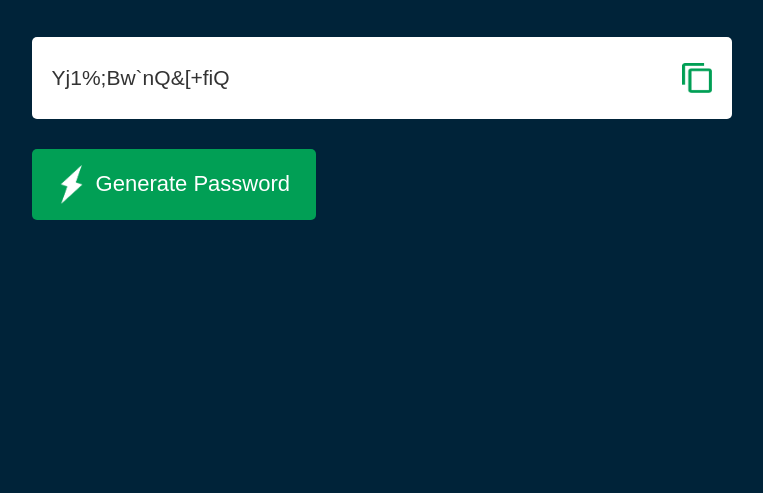
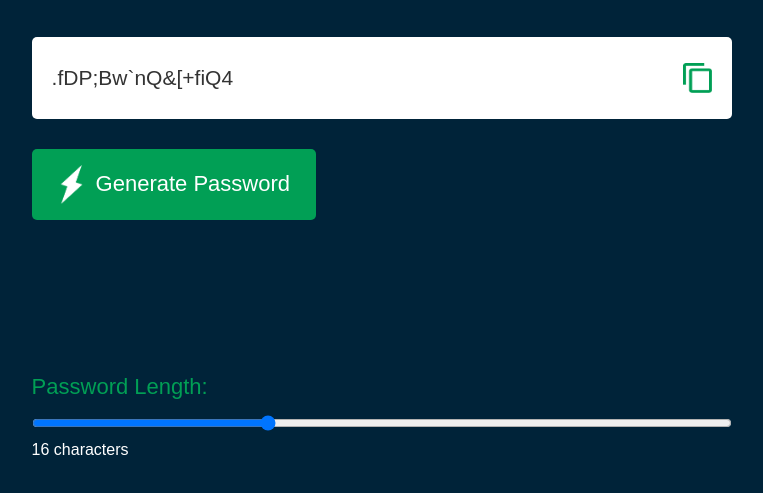
Before and after one commit to JKAgyekum/randompasswordgenerator, a website: page index.html in a window 1280 px wide. Both pictures are taken after a click on the button "Generate Password". Shown: the part 271-764 px from the top of the page, without its empty margins (122-885 px from the left). Drawn offline with Linux system fonts and the light colour scheme.

Commit message:
password-length feature added.

```diff
--- a/index.html
+++ b/index.html
@@ -6,15 +6,31 @@
     <link rel = 'stylesheet' type = 'text/css' href = 'style.css'>
 </head>
 <body>
+
+
 <div class="container">
     <h1>Generate a <br><span>Random Password</span> </h1>
     <div class="display">
-        <input type = "text" id = "password" placeholder = "Password">
+        <input type = "text" id = "password" placeholder = "Password" readonly>
         <img src="images/copy.png" alt = "Password" onclick = "copyPassword()">
     </div>
     <button onclick = "generatePassword()"><img src = "images/generate.png" alt = "generate">Generate Password</button>
 </div>
 
+<div class="container">
+    <label for="password-length">Password Length:</label>
+    <input
+            type="range"
+            id="password-length"
+            name="password-length"
+            min="8"
+            max="32"
+            value="16"
+            oninput="updateLengthDisplay(this.value)">
+    <span id="length-display">16</span> characters
+</div>
+
+
 <script src = 'index.js'></script>
 
 </body>
--- a/index.js
+++ b/index.js
@@ -1,6 +1,4 @@
 const passwordBox = document.getElementById('password');
-const toastBox = document.getElementById('toast');
-const passwordLength = 16;
 const uppercase = "ABCDEFGHIJKLMNOPQRSTUVWXYZ";
 const lowercase = "abcdefghijklmnopqrstuvwxyz";
 const number = "1234567890";
@@ -11,16 +9,19 @@ const allCharacters = uppercase + lowercase + number + symbol;
 
 function generatePassword() {
     let password = "";
-    password += uppercase[Math.floor(Math.random() * uppercase.length)];
-    password += lowercase[Math.floor(Math.random() * lowercase.length)];
-    password += number[Math.floor(Math.random() * number.length)];
-    password += symbol[Math.floor(Math.random() * symbol.length)];
-
-    while (passwordLength > password.length) {
-        password += allCharacters[Math.floor(Math.random() * allCharacters.length)];
+    const length = document.getElementById('password-length').value;
+    password += allCharacters[Math.floor(Math.random() * allCharacters.length)];
+    for (let i = 0; i < length; i++) {
+        const randomIndex = Math.floor(Math.random() * allCharacters.length);
+        password += allCharacters[randomIndex];
     }
     passwordBox.value = password;
-    console.log(password.length);
+    console.log(password);
+
+}
+
+function updateLengthDisplay(value) {
+    document.getElementById('length-display').textContent = value;
 }
 
 
@@ -31,6 +32,8 @@ function copyPassword() {
 }
 
 function showToast(){
-    console.log('Copied to clipboard');
+    const toastBox = document.getElementById('toast');
+    toastBox.textContent = 'This is a toast notification!';
+    console.log(toastBox.textContent);
 
 }
--- a/style.css
+++ b/style.css
@@ -46,8 +46,9 @@ body{
 
 .display input{
     border: 0;
+    width: 100%;
     outline: 10px;
-    justify-content: center;
+    justify-content: space-between;
     background: transparent;
     color: inherit;
     font-size: 21px;
@@ -71,3 +72,15 @@ body{
     cursor: pointer;
     border-radius: 5px;
 }
+label {
+    display: block;
+    font-size: 22px;
+    margin-top: 10px;
+    margin-bottom: 5px;
+    color: #019f55;
+}
+
+input[type="range"] {
+    width: 100%;
+    margin: 10px 0;
+}
```
